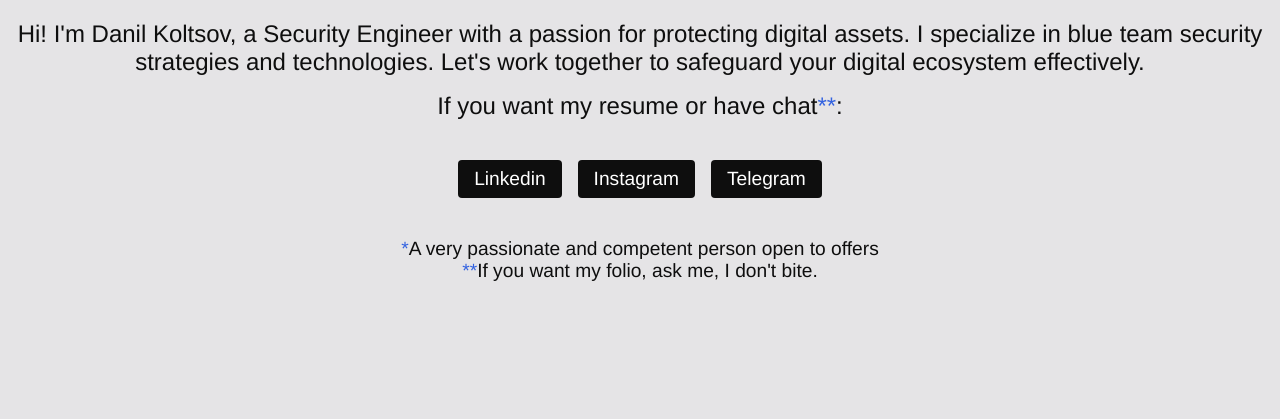
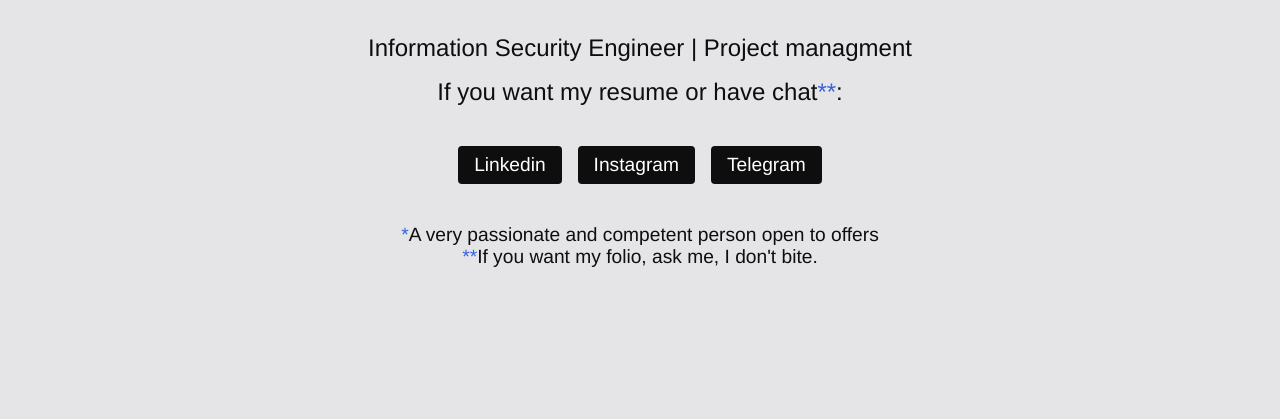
Before and after one commit to danil-koltsov/site, a plain HTML site: page index.html in a window 1280 px wide. Shown: the part 381-800 px from the top of the page. Drawn offline with Linux system fonts and the light colour scheme.

Commit message:
Update index.html

```diff
--- a/index.html
+++ b/index.html
@@ -94,7 +94,7 @@
 		<div class="subtitle"><span class="bold">I'm Danil</span><span class="star">*</span></div>
 		<div class="content">
 			<div class="text">
-				Hi! I'm Danil Koltsov, a Security Engineer with a passion for protecting digital assets. I specialize in blue team security strategies and technologies. Let's work together to safeguard your digital ecosystem effectively.
+				Information Security Engineer | Project managment
 			</div>
 			<div class="text">If you want my resume or have chat<span class="star">**</span>:</div>
 			<div class="buttons">
```
